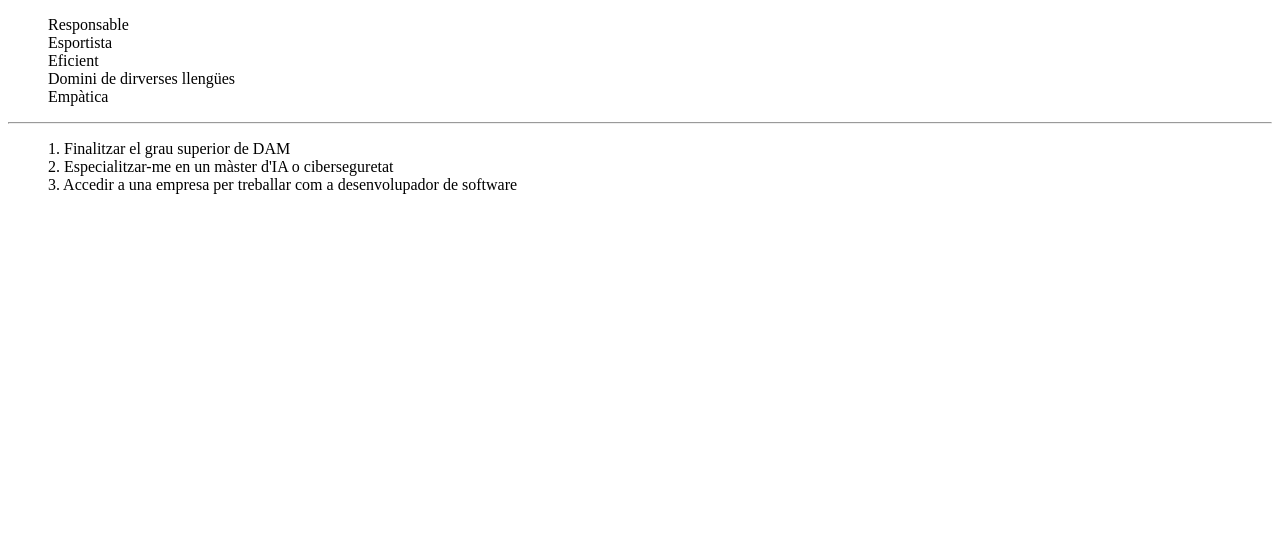
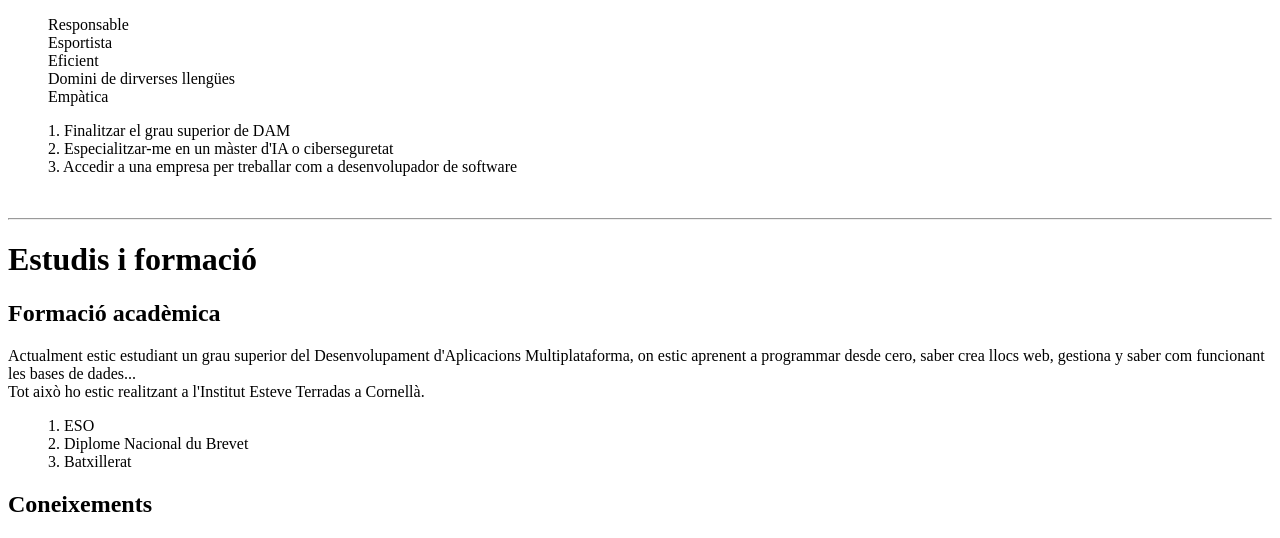
Before and after one commit to Gbrr10/DAM1N04-HTML, a plain HTML site: page index.html in a window 1280 px wide. Shown: the part 362-900 px from the top of the page. Before the commit the page ends 800 px from the top, so only its background shows below. Drawn offline with Linux system fonts and the light colour scheme.

Commit message:
projectes html

```diff
--- a/index.html
+++ b/index.html
@@ -17,12 +17,49 @@
                <br> Domini de dirverses llengües
                <br> Empàtica
           </ul>
-          <hr>
+
           <ol>
                1. Finalitzar el grau superior de DAM
               <br> 2. Especialitzar-me en un màster d'IA o ciberseguretat
               <br> 3. Accedir a una empresa per treballar&nbsp;com a desenvolupador de software
+          </ol>
+          <br>
+          <hr>
 
+          <h1>Estudis i formació</h1>
+          <h2>Formació acadèmica</h2>
+          <p>Actualment estic estudiant un grau superior del Desenvolupament d'Aplicacions Multiplataforma, on estic aprenent a programmar desde cero, saber crea llocs web, gestiona y saber com funcionant les bases de dades...<br>
+          Tot això ho estic realitzant a l'Institut Esteve Terradas a Cornellà. </p>
+          <ol>
+               1. ESO <br>
+               2. Diplome Nacional du Brevet <br>
+               3. Batxillerat
           </ol>
-     </p>
-   </body>
+
+
+
+
+
+
+
+
+          <h2>Coneixements</h2>
+
+
+
+
+
+
+
+
+
+
+
+
+
+
+
+
+
+
+     </body>
```
Also changed, not shown: imagenes/500_333.jpeg (added).
